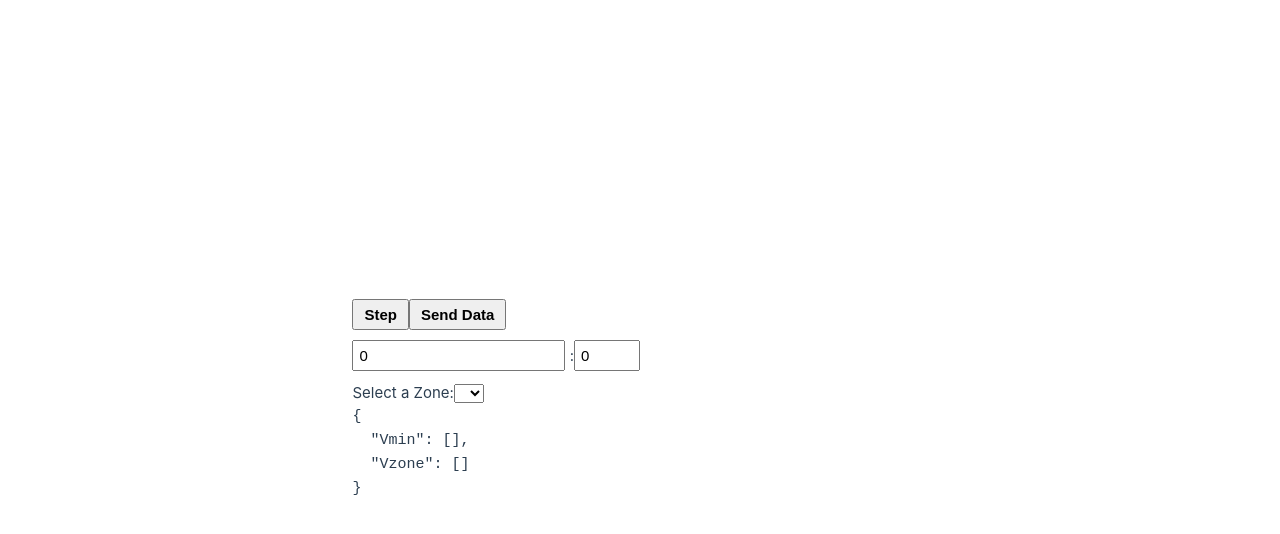
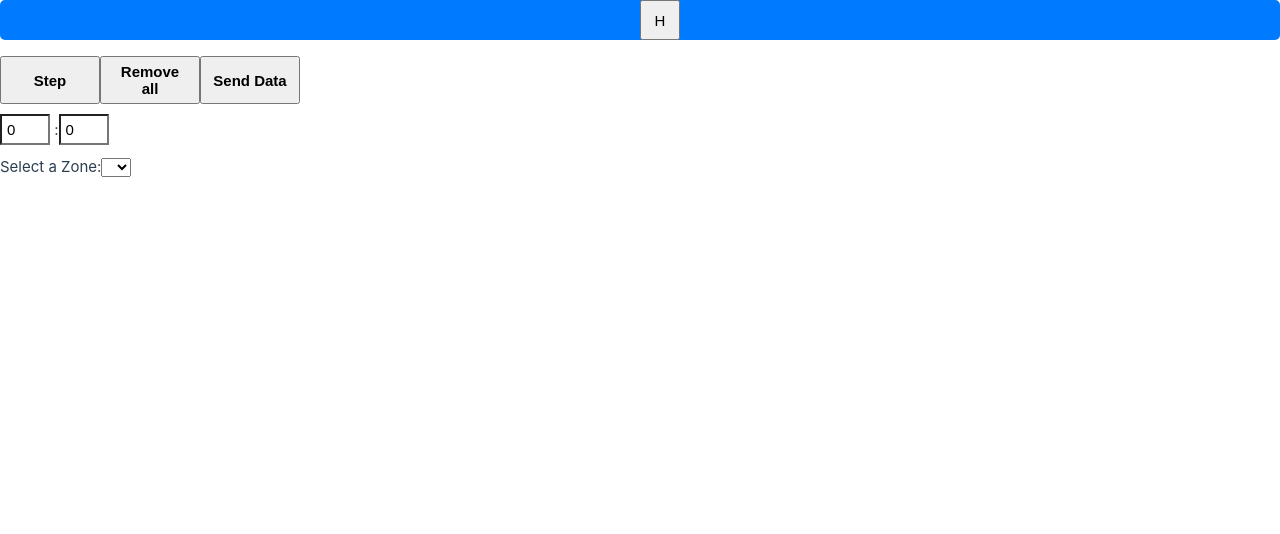
Before and after one commit to joao04simoes/workout-fit-file-builder, a Vue app in the folder workout fit builder front/: page / in a window 1280 px wide. Shown: the top 534 px of the page. Built offline with nearby package versions, Linux system fonts and the light colour scheme.

Commit message:
able to download fit file

```diff
--- a/workout fit builder front/src/App.vue
+++ b/workout fit builder front/src/App.vue
@@ -1,8 +1,11 @@
 <script setup>
 import step from './components/step.vue'
+import headComp from './components/head.vue'
 </script>
 
 <template>
+
+    <headComp />
     <step />
 </template>
 
--- a/workout fit builder front/src/assets/main.css
+++ b/workout fit builder front/src/assets/main.css
@@ -1,12 +1,15 @@
 @import './base.css';
+@import './step.css';
 
 #app {
-  max-width: 1280px;
-  margin: 0 auto;
-  padding: 2rem;
-  font-weight: normal;
+  max-width: 100%;
+  display: grid;
+  gap: 1rem;
+
+
 }
 
+/* Estilo para links */
 a,
 .green {
   text-decoration: none;
@@ -18,18 +21,15 @@ a,
 @media (hover: hover) {
   a:hover {
     background-color: hsla(160, 100%, 37%, 0.2);
+    border-radius: 3px;
   }
 }
 
-@media (min-width: 1024px) {
-  body {
-    display: flex;
-    place-items: center;
-  }
-
+/* Responsividade */
+@media (max-width: 768px) {
   #app {
-    display: grid;
-    grid-template-columns: 1fr 1fr;
-    padding: 0 2rem;
+    grid-template-columns: 1fr;
+    /* Layout de coluna única em telas menores */
+    padding: 1rem;
   }
 }
--- /dev/null
+++ b/workout fit builder front/src/assets/step.css
@@ -0,0 +1,86 @@
+.small-button {
+    font-size: 6px;
+    padding: 5px 5px;
+    background-color: #f0f0f0;
+    color: #333;
+    cursor: pointer;
+    transition: background-color 0.2s ease, transform 0.2s ease;
+
+}
+
+.small-button:active {
+    transform: scale(0.95);
+    /* Shrinks slightly when clicked */
+}
+
+.container {
+    display: flex;
+    flex-wrap: wrap;
+    align-items: flex-end;
+    max-width: 100%;
+    margin: 0;
+    gap: 10px;
+    /* Espaço entre os retângulos */
+}
+
+
+.input {
+    display: flex;
+    flex-direction: column;
+
+}
+
+.button-group {
+    display: flex;
+    flex-direction: row;
+}
+
+.mainContainer {
+    display: flex;
+    flex-wrap: wrap;
+    flex-direction: column;
+    align-items: start;
+    gap: 40px;
+    justify-content: end
+}
+
+.rectangle {
+    display: flex;
+    /* Allow button placement inside */
+    justify-content: center;
+    /* Center the button horizontally */
+    align-items: flex-start;
+    /* Position button at the top of the block */
+    flex-direction: column-reverse;
+    display: inline-block;
+}
+
+
+.label {
+    font-weight: bold;
+    margin-bottom: 10px;
+}
+
+input {
+    margin-bottom: 10px;
+    padding: 5px;
+    font-size: 1em;
+}
+
+button {
+    padding: 5px 10px;
+    font-size: 1em;
+    margin-bottom: 15px;
+    width: 100px;
+}
+
+ul {
+    margin-top: 10px;
+    list-style-type: none;
+    padding: 0;
+}
+
+.tempInput {
+    background-color: white;
+    width: 50px;
+}
--- /dev/null
+++ b/workout fit builder front/src/components/head.vue
@@ -0,0 +1,32 @@
+<template>
+    <div class="barraHead">
+        <button class="helpButt">H</button>
+
+    </div>
+</template>
+
+
+<script>
+export default {
+    name: 'headComp',
+};
+</script>
+
+
+
+
+<style>
+.helpButt {
+    margin-left: 50%;
+    width: 40px;
+    height: 40px;
+}
+
+.barraHead {
+    display: flex;
+    width: 100%;
+    height: 40px;
+    background-color: #007bff;
+    border-radius: 5px;
+}
+</style>
--- a/workout fit builder front/src/components/step.vue
+++ b/workout fit builder front/src/components/step.vue
@@ -1,11 +1,16 @@
 <template>
-    <div>
+    <div class="mainContainer">
+        <div class="input">
+            <div class="button-group">
                 <button for="messageInput" class="label" @click="saveValue">Step</button>
+                <button for="RemoveAllSteps" class="label" @click="REmoveAllSteps">Remove all</button>
                 <button for="fetchData" class="label" @click="sendData">Send Data</button>
+            </div>
+
 
             <div>
-            <input id="min" type="number" min="0" v-model="ValueMin" placeholder="Minutes" />
-            :<input id="seconds" type="number" min="0" max="59" v-model="ValueSeconds" placeholder="Seconds" />
+                <input class="tempInput" type="number" min="0" v-model="ValueMin" />
+                :<input class="tempInput" type="number" min="0" max="59" v-model="ValueSeconds" />
             </div>
             <div>
                 <label for="zoneDropdown">Select a Zone:</label>
@@ -13,6 +18,7 @@
                     <option v-for="zone in zones" :key="zone" :value="zone">{{ zone }}</option>
                 </select>
 
+            </div>
         </div>
 
         <div class="container">
@@ -23,11 +29,13 @@
                 border: '1px solid white',
             }">
                 <button for="removeStep " class="small-button" @click="removeStep(index)"> x </button>
+                <button for="duplicate" class="small-button" @click="duplicateStep(index)"> c </button>
             </div>
         </div>
 
-        <pre>{{ jsonData }}</pre>
+
     </div>
+
 </template>
 
 <script>
@@ -52,17 +60,41 @@ export default {
     },
     methods: {
         async sendData() {
+            if (this.inter.Vmin.length > 0 && this.inter.Vzone.length > 0) {
+                try {
                     // Send JSON data to the backend
                     const jsonData = JSON.stringify(this.inter);
                     console.log("Sending data:", jsonData); // Debug output
-            await fetch("http://127.0.0.1:5000/api/data", {
+
+                    // Enviar requisição POST para o backend
+                    const response = await fetch("http://127.0.0.1:5000/api/data", {
                         method: "POST",
                         headers: {
                             "Content-Type": "application/json",
                         },
                         body: jsonData,
                     });
+
+
+                    if (response.ok) {
+                        const blob = await response.blob();
+                        const link = document.createElement('a');
+                        link.href = URL.createObjectURL(blob);
+                        link.download = "tempo_bike_workout.fit";
+                        link.click();
+                    } else {
+                        console.error("Error in response:", response.status, response.statusText);
+                    }
+                } catch (error) {
+                    console.error("Error during fetch:", error);
+                }
+            } else {
+                console.error("Array vazio  ");
+            }
         },
+
+
+
 
         saveValue() {
 
@@ -83,65 +115,16 @@ export default {
             this.inter.Vmin.splice(index, 1)
             this.inter.Vzone.splice(index, 1)
         },
+        duplicateStep(index) {
+            this.inter.Vmin.push(this.inter.Vmin[index])
+            this.inter.Vzone.push(this.inter.Vzone[index])
+        },
+        REmoveAllSteps() {
+            this.inter.Vmin = []
+            this.inter.Vzone = []
+        },
     },
 };
 </script>
 
-<style scoped>
-.small-button {
-    font-size: 6px;
-    padding: 5px 5px;
-    background-color: #f0f0f0;
-    color: #333;
-    cursor: pointer;
-    transition: background-color 0.2s ease, transform 0.2s ease;
-
-}
-
-.small-button:active {
-    transform: scale(0.95);
-    /* Shrinks slightly when clicked */
-}
-
-.container {
-    display: flex;
-    /* Enable Flexbox */
-    align-items: flex-end;
-    /* Align all items to the bottom */
-}
-
-.rectangle {
-    display: flex;
-    /* Allow button placement inside */
-    justify-content: center;
-    /* Center the button horizontally */
-    align-items: flex-start;
-    /* Position button at the top of the block */
-    flex-direction: column-reverse;
-    display: inline-block;
-}
-
-
-.label {
-    font-weight: bold;
-    margin-bottom: 10px;
-}
-
-input {
-    margin-bottom: 10px;
-    padding: 5px;
-    font-size: 1em;
-}
-
-button {
-    padding: 5px 10px;
-    font-size: 1em;
-    margin-bottom: 15px;
-}
-
-ul {
-    margin-top: 10px;
-    list-style-type: none;
-    padding: 0;
-}
-</style>
+<style></style>
```
Also changed, not shown: 1 other file (tests, documents, lock files or other folders). Lines whose indentation alone changed are shown as unchanged.
